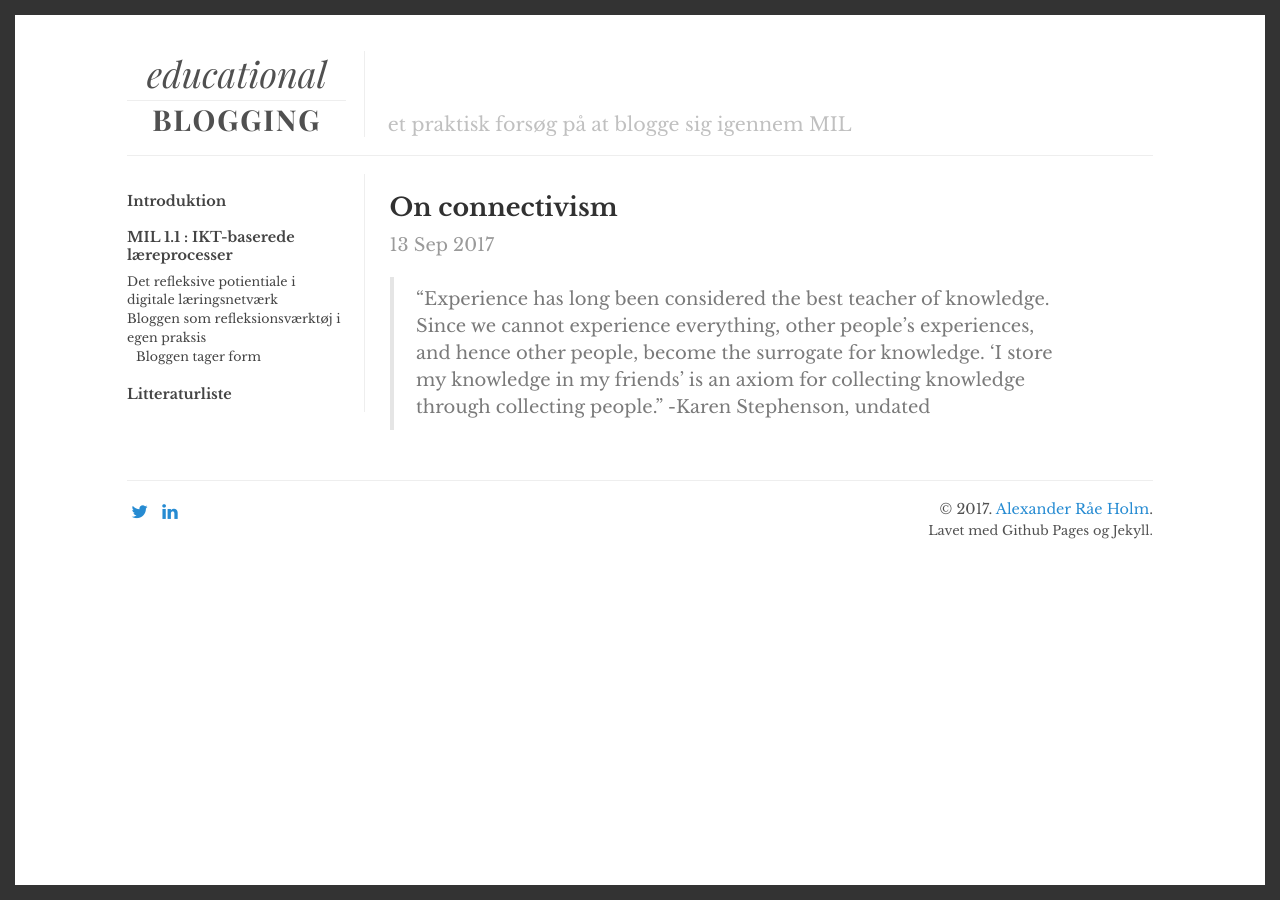
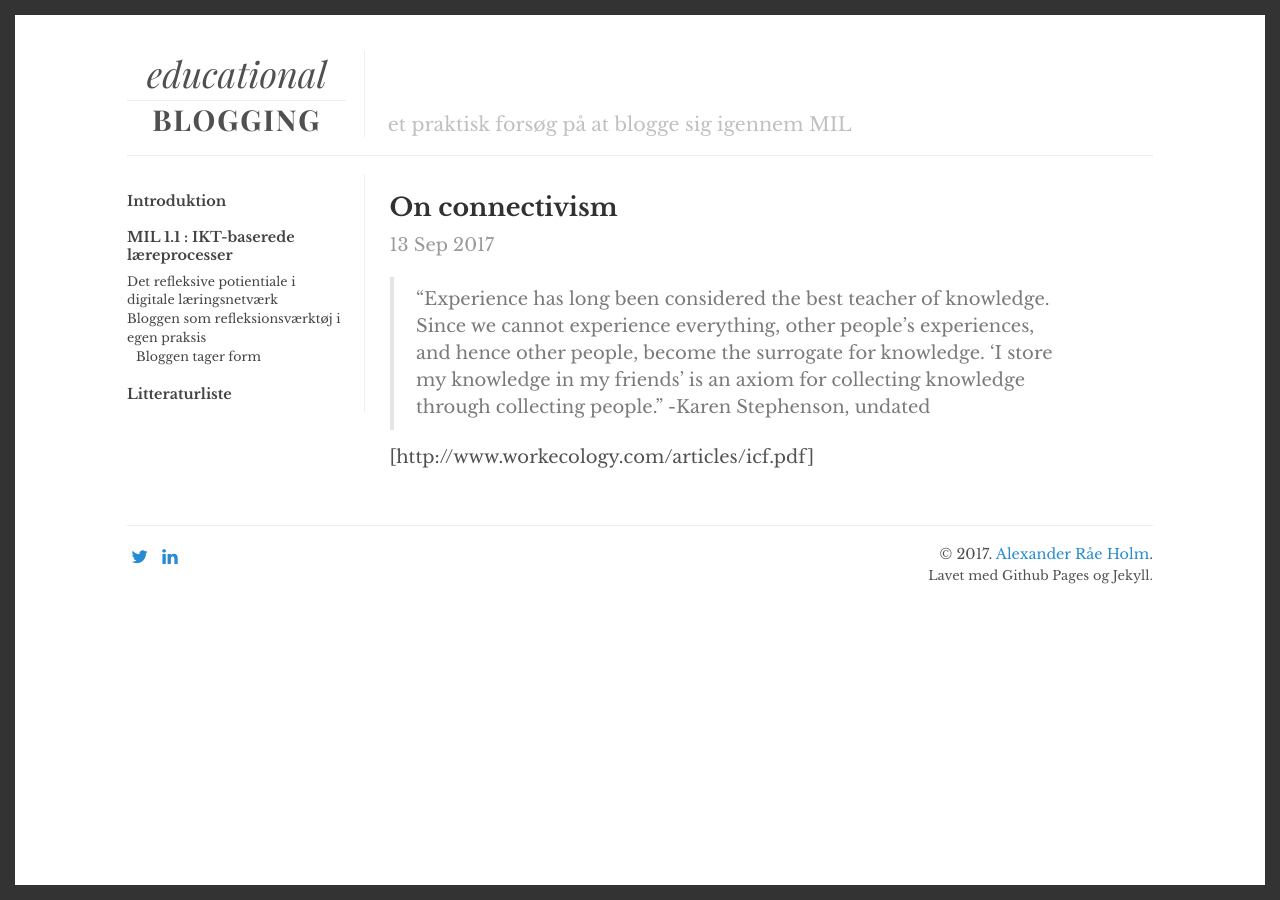
Before and after one commit to alexanderrae/educational-blogging, a Jekyll site: the page built from _capitulos/mil-1-dot-1/on-connectivism.markdown, in a window 1280 px wide. Built offline with Jekyll 4.4.1, drawn with Linux system fonts in a browser that asks for light colours; some of the changed lines change nothing that is shown.

Commit message:
Updated On Connectivism

```diff
--- a/_capitulos/mil-1-dot-1/on-connectivism.markdown
+++ b/_capitulos/mil-1-dot-1/on-connectivism.markdown
@@ -4,9 +4,10 @@
 position: 2
 ---
 
+> “Experience has long been considered the best teacher of knowledge. Since we cannot
+> experience everything, other people’s experiences, and hence other people, become the
+> surrogate for knowledge. ‘I store my knowledge in my friends’ is an axiom for collecting
+> knowledge through collecting people.”
+> -Karen Stephenson, undated
 
-> “Experience has long been considered the best teacher of knowledge. Since we cannot
-experience everything, other people’s experiences, and hence other people, become the
-surrogate for knowledge. ‘I store my knowledge in my friends’ is an axiom for collecting
-knowledge through collecting people.”
--Karen Stephenson, undated
+[http://www.workecology.com/articles/icf.pdf]
```
